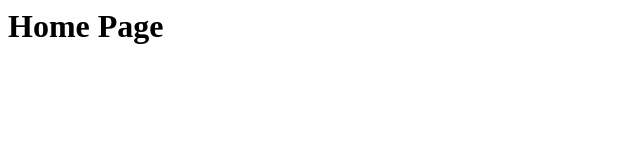
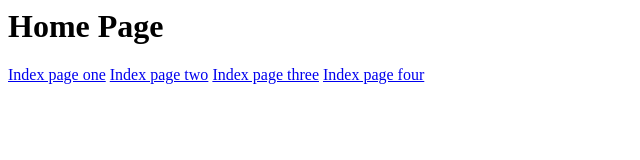
Before and after one commit to Ameenraza1112/Al-buraq-Online-Quran-Accadamy, a plain HTML site: page index.html in a window 1280 px wide. Shown: the whole page, without its empty margins (0-640 px from the left). Drawn offline with Linux system fonts and the light colour scheme.

Commit message:
Update index.html

```diff
--- a/index.html
+++ b/index.html
@@ -1,4 +1,10 @@
 <body>
 <h1>Home Page</h1>
 
+<a href="./indexpage1.html">Index page one</a>
+
+<a href="./indexpage2.html">Index page two</a>
+<a href="./indexpage3.html">Index page three</a>
+<a href="./indexpage4.html">Index page four</a>
+
 </body>
```
